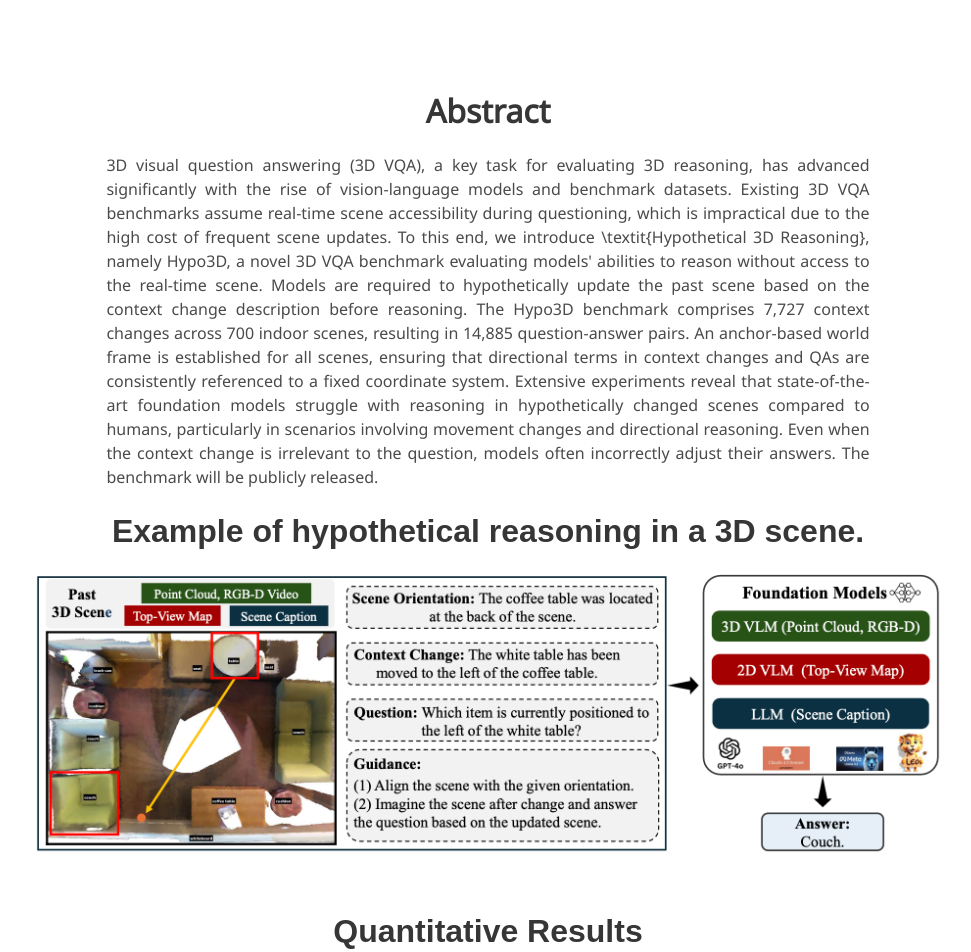
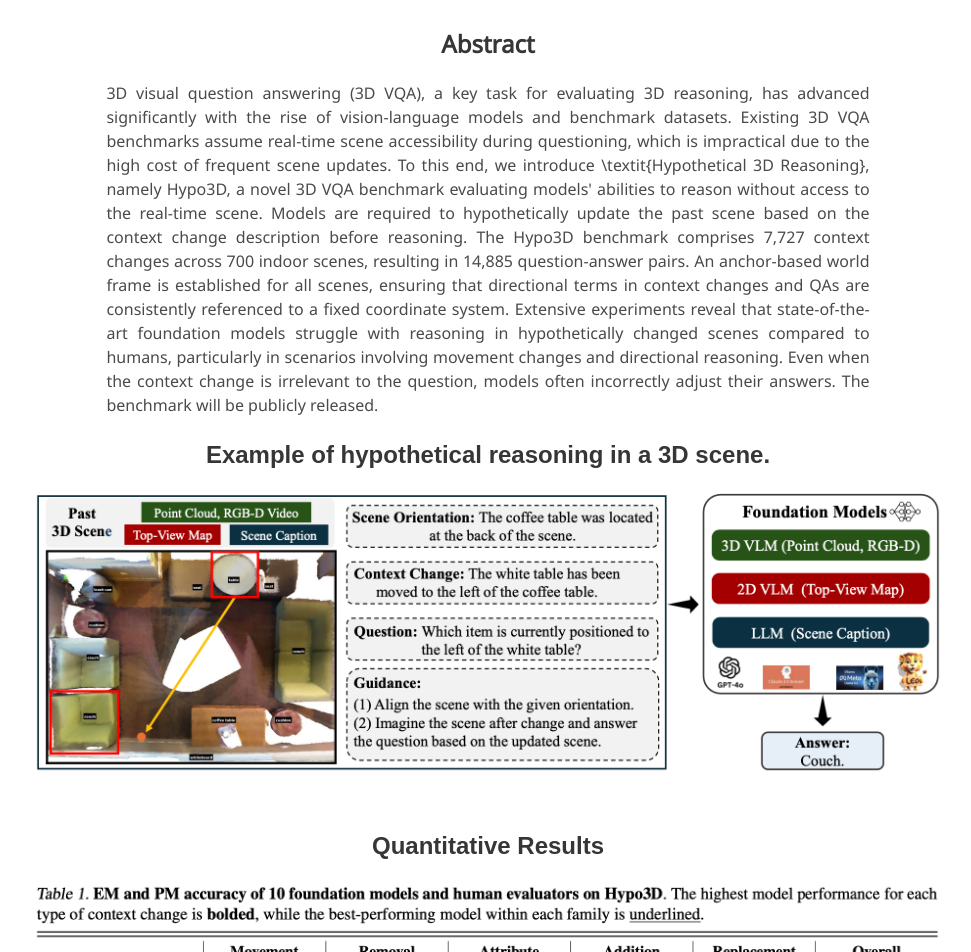
Before and after one commit to LuxiaraQian/Hypo3D, a plain HTML site: page docs/index.html in a window 1280 px wide. Shown: the part 977-1929 px from the top of the page, without its empty margins (152-1123 px from the left). Drawn offline with nearby package versions, Linux system fonts and the light colour scheme; some icons are missing; a web font is replaced by a local one.

Commit message:
update-website

```diff
--- a/docs/index.html
+++ b/docs/index.html
@@ -88,7 +88,7 @@
     <div class="container is-max-desktop">
       <div class="columns is-centered">
         <div class="column has-text-centered">
-          <h1 class="title is-1 publication-title">Hypo3D: Exploring Hypothetical Reasoning in 3D</h1>
+          <h1 class="title is-1 publication-title" style="font-size: 2.5rem;">Hypo3D: Exploring Hypothetical Reasoning in 3D</h1>
           <div class="is-size-5 publication-authors">
             <span class="author-block">
               <a href="https://yebulabula.github.io/">Ye Mao</a>,</span>
@@ -179,7 +179,7 @@
       <!-- Abstract. -->
       <div class="columns is-centered has-text-centered">
         <div class="column is-four-fifths">
-          <h2 class="title is-3">Abstract</h2>
+          <h2 class="title is-3"style="font-size: 1.5rem;">Abstract</h2>
           <div class="content has-text-justified">
             <p>
               3D visual question answering (3D VQA), a key task for evaluating 3D reasoning, has advanced significantly with the rise of vision-language models and benchmark datasets. Existing 3D VQA benchmarks assume real-time scene accessibility during questioning, which is impractical due to the high cost of frequent scene updates. To this end, we introduce \textit{Hypothetical 3D Reasoning}, namely Hypo3D, a novel 3D VQA benchmark evaluating models' abilities to reason without access to the real-time scene. Models are required to hypothetically update the past scene based on the context change description before reasoning. The Hypo3D benchmark comprises 7,727 context changes across 700 indoor scenes, resulting in 14,885 question-answer pairs. An anchor-based world frame is established for all scenes, ensuring that directional terms in context changes and QAs are consistently referenced to a fixed coordinate system. Extensive experiments reveal that state-of-the-art foundation models struggle with reasoning in hypothetically changed scenes compared to humans, particularly in scenarios involving movement changes and directional reasoning. Even when the context change is irrelevant to the question, models often incorrectly adjust their answers. The benchmark will be publicly released.
@@ -191,7 +191,7 @@
 <section class="hero teaser">
   <div class="container is-max-desktop">
     <!-- Center the title by adding a centered text class -->
-    <h2 class="title is-3 has-text-centered"> Example of hypothetical reasoning in a 3D scene.</h2>
+    <h2 class="title is-3 has-text-centered" style="font-size: 1.5rem;"> Example of hypothetical reasoning in a 3D scene.</h2>
     <div class="hero-body">
       <img id="teaser" src="./static/fig2.png" alt="Teaser" style="width:100%; height:auto;">
       <!-- Remove the centered text class from the subtitle for left-right text alignment -->
@@ -208,7 +208,7 @@
 <section class="hero teaser">
   <div class="container is-max-desktop">
     <!-- Center the title by adding a centered text class -->
-    <h2 class="title is-3 has-text-centered">Quantitative Results</h2>
+    <h2 class="title is-3 has-text-centered"style="font-size: 1.5rem;">Quantitative Results</h2>
     <div class="hero-body">
       <img id="teaser" src="./static/1.1.png" alt="Teaser" style="width:100%; height:auto;">
       <!-- Remove the centered text class from the subtitle for left-right text alignment -->
@@ -223,7 +223,7 @@
 <section class="hero teaser">
   <div class="container is-max-desktop">
     <!-- Center the title by adding a centered text class -->
-    <h2 class="title is-3 has-text-centered">Qualitative Visualizations</h2>
+    <h2 class="title is-3 has-text-centered"style="font-size: 1.5rem;">Qualitative Visualizations</h2>
     <div class="hero-body">
       <img id="teaser" src="./static/1.2.png" alt="Teaser" style="width:100%; height:auto;">
       <!-- Remove the centered text class from the subtitle for left-right text alignment -->
```
